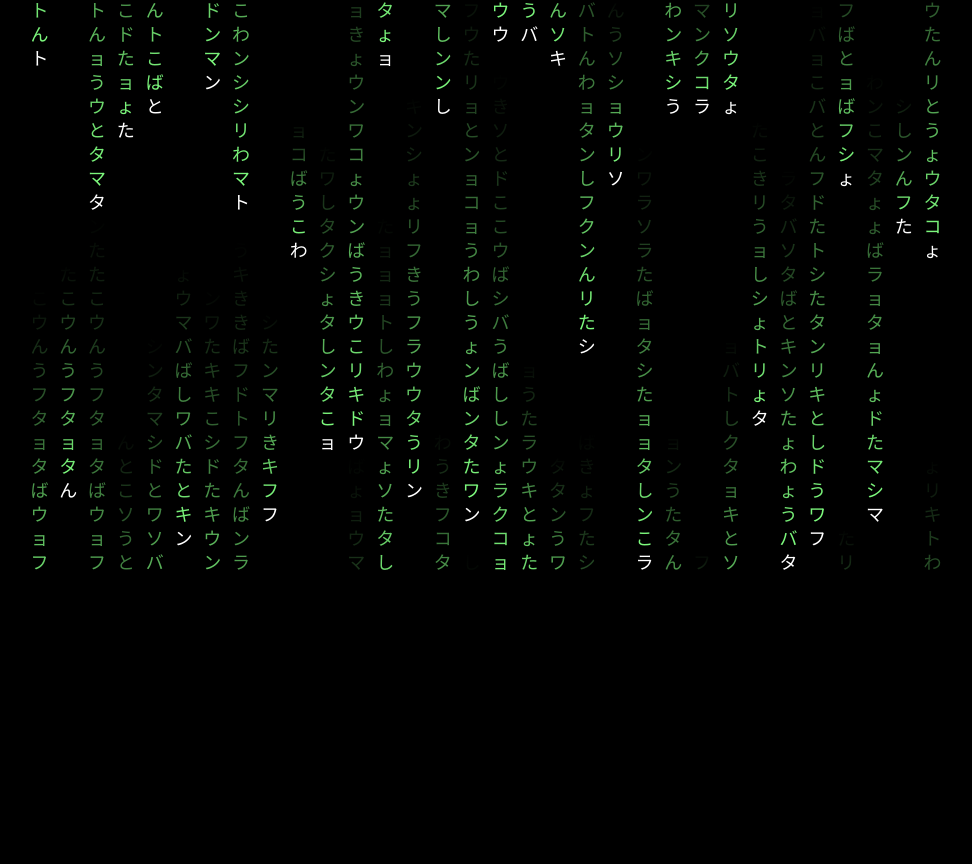
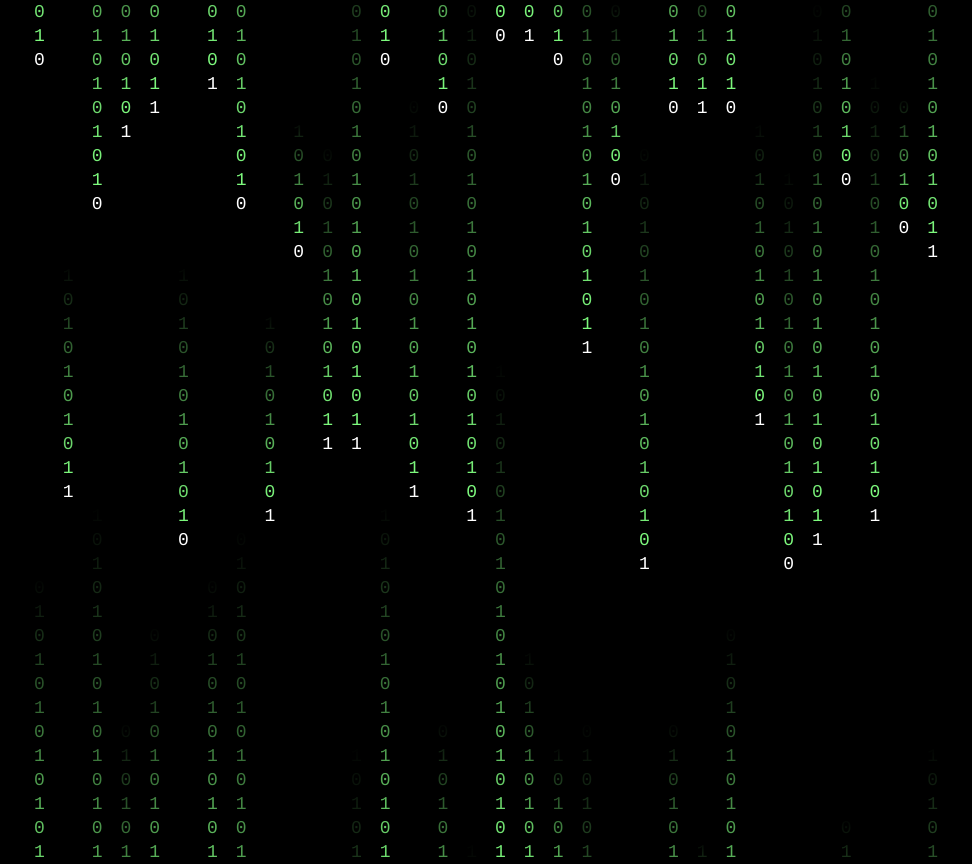
Before and after one commit to alyssaspencer/CodePlaying, a plain HTML site: page index.html in a window 1280 px wide. Shown: the whole page, without its empty margins (154-1126 px from the left). Before the commit the page ends 800 px from the top, so only its background shows below. Drawn offline with Linux system fonts and the light colour scheme.

Commit message:
Matrix Binary

```diff
--- a/scss/style.scss
+++ b/scss/style.scss
@@ -7,7 +7,7 @@ $matrix-line-height: 24px;
 $matrix-color: lighten(green, 50%);
 $matrix-width: 32;
 $matrix-height: 24;
-$matrix-characters: ト ん ョ う ウ と タ マ フ ン た た こ ウ ん う フ タ ョ タ ば ウ ョ フ;
+$matrix-characters: 0 1 0 1 0 1 0 1 0 1 0 1 0 1 0 1 0 1 0 1 0 1 0 1 0 1 0 1 0 1 0 1 0 1 0 1;
 
 $frames-count: $matrix-height;
 
```
Also changed, not shown: css/style.css.
